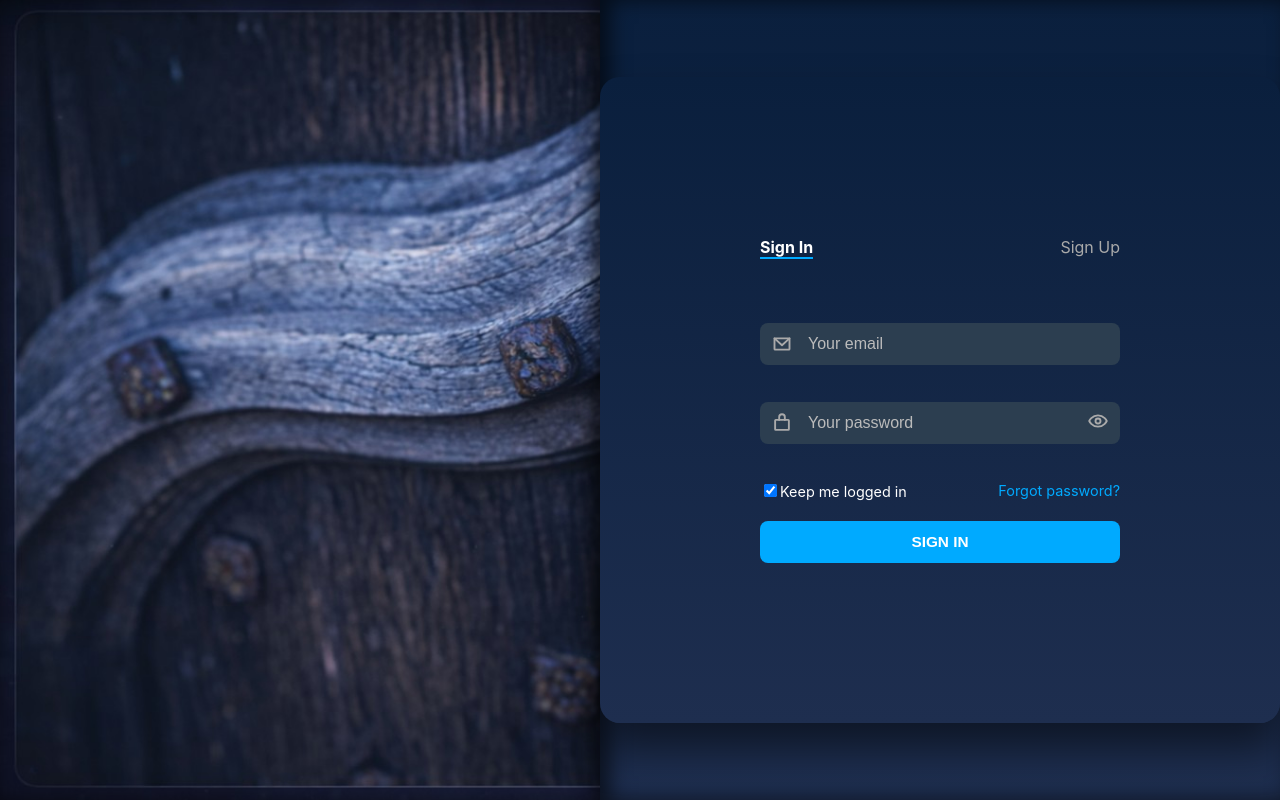
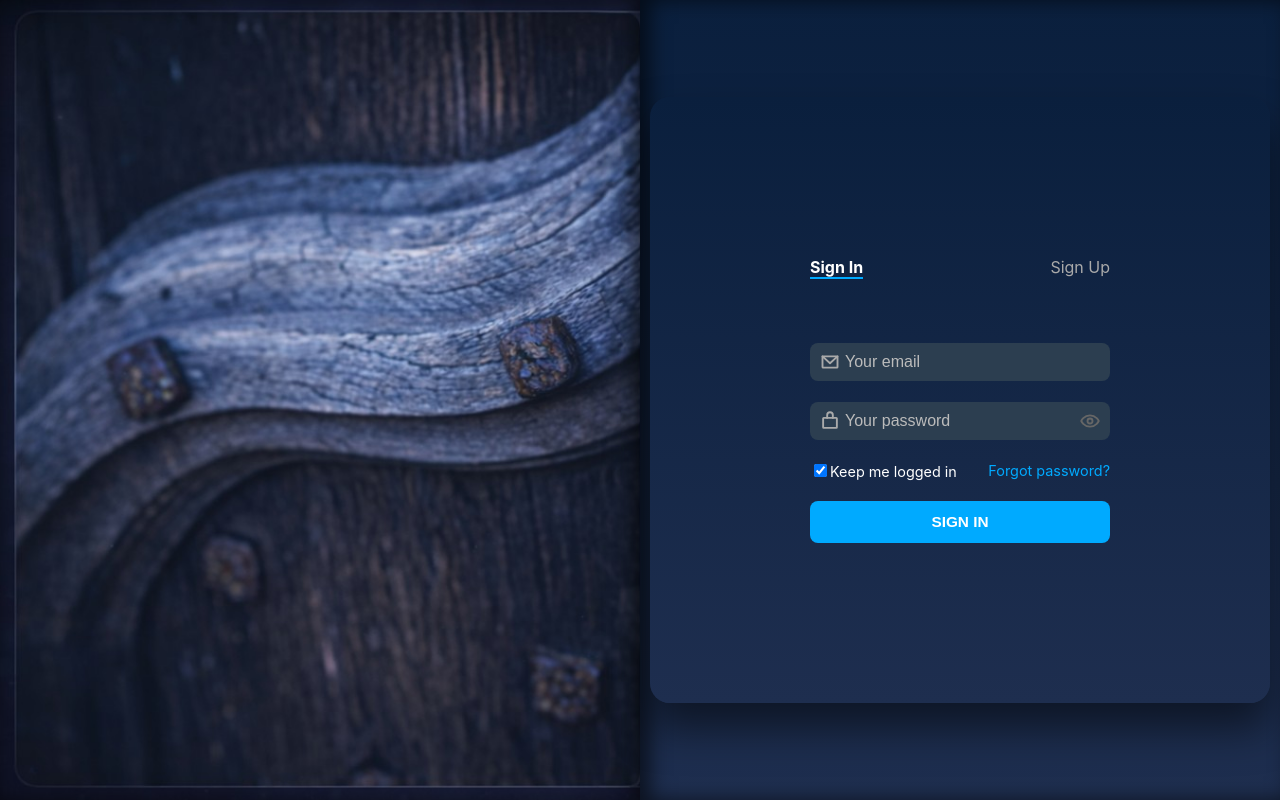
Before and after one commit to sanjay052020/monthlyinvestment, a React (Create React App) app in the folder frontend/: page / in a window 1280 px wide. Built offline with nearby package versions, Linux system fonts and the light colour scheme; the HTML template or start-up script is replaced by a standard one.

Commit message:
css changes

```diff
--- a/frontend/src/components/auth/LoginForm.css
+++ b/frontend/src/components/auth/LoginForm.css
@@ -46,16 +46,18 @@
 .login-input {
     width: 100%;
     min-width: 300px;
-    padding: 0.75rem 0.75rem 0.75rem 3rem;
+    padding: 10px 40px 10px 35px;
     border: none;
     border-radius: 8px;
     background: #2c3e50;
     color: #fff;
     font-size: 1rem;
+    box-sizing: border-box;
 }
 
 .dropdown-input {
-    appearance: none; /* remove default arrow */
+    appearance: none;
+    /* remove default arrow */
     background: #2c3e50;
 }
 
@@ -73,11 +75,15 @@
 }
 
 .toggle-password {
-    position: absolute;
-    right: 12px;
-    cursor: pointer;
-    color: #aaa;
+  position: absolute;
+  right: 10px;
+  cursor: pointer;
+  color: #666;
+  display: flex;
+  align-items: center;
+  justify-content: center;
 }
+
 
 .login-options {
     display: flex;
@@ -124,14 +130,14 @@
     position: relative;
     display: flex;
     align-items: center;
-    margin-bottom: 1rem;
 }
 
 .input-icon {
     position: absolute;
-    left: 12px;
+    left: 10px;
     color: #aaa;
     font-size: 1rem;
+    pointer-events: none;
 }
 
 .error-text {
--- a/frontend/src/components/calculator/AmountCalculator.css
+++ b/frontend/src/components/calculator/AmountCalculator.css
@@ -37,14 +37,14 @@
   margin-bottom: 15px;
 }
 
-input[type="text"],
-input[type="number"] {
+.amt-login-input {
   flex: 1;
   padding: 8px;
   border: 1px solid #97f0b8;
   border-radius: 6px;
   box-shadow: 10px 10px 20px rgba(1,1,1,0.15);
 }
+
 
 .icon-btn {
   background-color: #0078d7;
--- a/frontend/src/components/calculator/AmountCalculator.tsx
+++ b/frontend/src/components/calculator/AmountCalculator.tsx
@@ -50,6 +50,7 @@ const AmountCalculator: React.FC = () => {
                         setText(e.target.value)
                         setShowCalculator(false)
                     }}
+                    className="amt-login-input"
                 />
 
                 <input
@@ -57,6 +58,7 @@ const AmountCalculator: React.FC = () => {
                     placeholder="Enter amount"
                     value={amount || ""}
                     onChange={(e) => setAmount(Number(e.target.value))}
+                    className="amt-login-input"
                 />
 
                 <button onClick={handleAdd} className="icon-btn">
```
